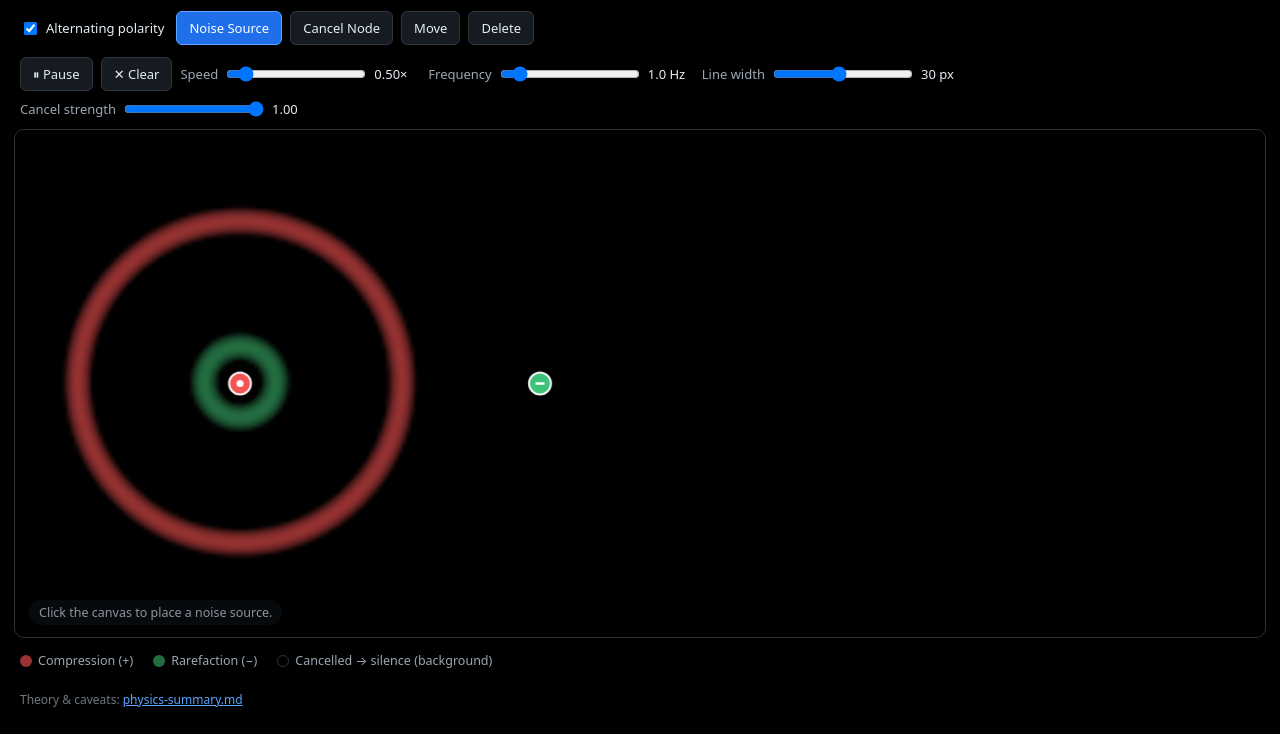
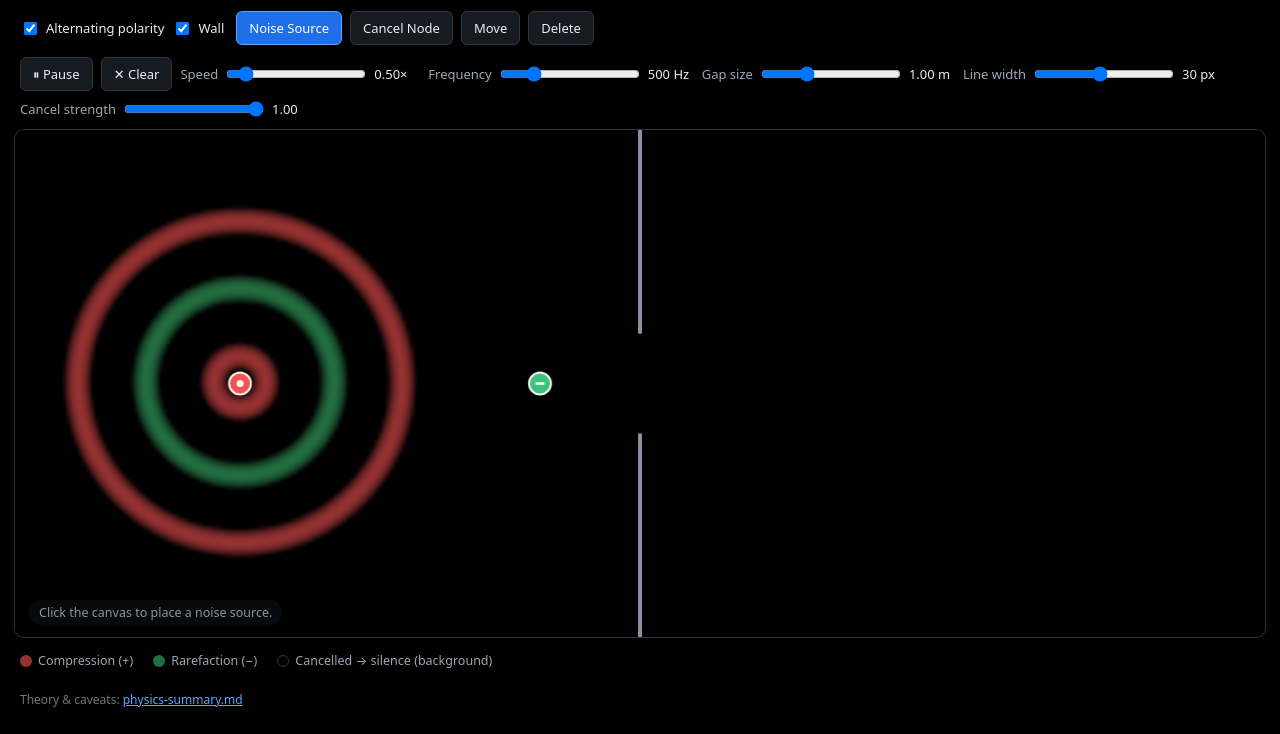
Before and after one commit to SiRJonny/noise_cancellation_simulator, a plain HTML site: page index.html in a window 1280 px wide. Shown: the part 66-800 px from the top of the page. Drawn offline with Linux system fonts and the light colour scheme; animation ran at ten frames a second.

Commit message:
Implement gap handling

```diff
--- a/app.js
+++ b/app.js
@@ -3,7 +3,9 @@
 
   // ---- Tunables ---------------------------------------------------------
   const CELL = 4;                // simulation grid cell size (CSS px)
-  const BASE_WAVE_SPEED = 130;   // propagation speed (CSS px / second)
+  const BASE_WAVE_SPEED = 130;   // visual propagation speed (CSS px / second)
+  const SPEED_OF_SOUND = 343;    // m/s (real-world speed of sound)
+  const PX_PER_METER = 100;      // display scale: 1 m = 100 px
 
   // ---- Colors (RGB) -----------------------------------------------------
   const BG = [0, 0, 0];          // background (also = fully-cancelled region)
@@ -26,6 +28,9 @@
   const strengthInput = document.getElementById('strength');
   const strengthVal = document.getElementById('strength-val');
   const alternateInput = document.getElementById('alternate');
+  const wallInput = document.getElementById('wall');
+  const gapInput = document.getElementById('gap');
+  const gapVal = document.getElementById('gap-val');
   const modeButtons = Array.from(document.querySelectorAll('.mode'));
 
   // ---- State ------------------------------------------------------------
@@ -35,12 +40,15 @@
   let mode = 'noise';
   let running = true;
   let speed = 0.5;
-  let frequency = 1;   // pulses per second (Hz)
+  let frequency = 500;   // Hz (real-world sound frequency)
   let lineWidth = 30;      // full stroke width in px (3× the old ~10 px)
   let nodeStrength = 1;    // 0..1 amplitude of anti-noise waves
   let alternate = true;    // noise source emits alternating +1 / −1 pulses
+  let wallEnabled = true;  // vertical wall with a gap across the middle
+  let gapMeters = 1;       // gap opening height in meters
 
   let cssW = 0, cssH = 0, dpr = 1;
+  let wallX = 0;   // x position of the wall (set to cssW / 2 on resize)
   let gridW = 0, gridH = 0;
   let field = null;   // signed pressure field (+ = compression, − = rarefaction)
   let offscreen = null, offCtx = null, imageData = null;
@@ -62,6 +70,7 @@
     cssW = Math.max(1, rect.width);
     cssH = Math.max(1, rect.height);
     dpr = window.devicePixelRatio || 1;
+    wallX = cssW / 2;
 
     canvas.width = Math.round(cssW * dpr);
     canvas.height = Math.round(cssH * dpr);
@@ -89,12 +98,15 @@
   // ---- Simulation -------------------------------------------------------
   function update(dt) {
     const sdt = dt * speed;
+    const wavelengthPx = SPEED_OF_SOUND * PX_PER_METER / frequency; // physical wavelength (px)
+    const emitPeriod = wavelengthPx / BASE_WAVE_SPEED;              // so rings are λ apart
+    const gapPx = gapMeters * PX_PER_METER;
 
     // 1) Emit noise wavefronts from each source (alternating polarity if enabled).
     for (const s of sources) {
       s.timer -= sdt;
       if (s.timer <= 0) {
-        s.timer += 1 / frequency;
+        s.timer += emitPeriod;
         const amp = alternate ? s.sign : 1;
         if (alternate) s.sign = -s.sign;
         waves.push({ x: s.x, y: s.y, r: 0, type: 'noise', amp, triggered: new Set() });
@@ -125,12 +137,37 @@
     }
     if (pending.length) waves.push(...pending);
 
+    // 3b) Wall diffraction: when a wavefront first reaches the wall, re-emit a
+    //     diffracted wave from the gap opening (Huygens). Narrow gap vs λ → wide
+    //     semicircular spread; wide gap vs λ → narrow beam.
+    if (wallEnabled) {
+      const theta = Math.asin(Math.min(wavelengthPx / Math.max(gapPx, 1e-6), 1));
+      const diffracted = [];
+      for (const w of waves) {
+        if (w.sector) continue;              // already-diffracted waves don't re-diffract
+        const dWall = Math.abs(wallX - w.x);
+        if (w.prevR < dWall && w.r >= dWall) {
+          const dir = Math.sign(wallX - w.x);          // +1 → right, −1 → left
+          const baseAng = dir > 0 ? 0 : Math.PI;
+          diffracted.push({
+            x: wallX, y: cssH / 2,
+            r: w.r - dWall,                             // overshoot keeps it in phase
+            type: w.type,
+            amp: w.amp,
+            triggered: (w.type === 'noise') ? new Set() : null,
+            sector: [baseAng - theta, baseAng + theta]
+          });
+        }
+      }
+      if (diffracted.length) waves.push(...diffracted);
+    }
+
     // 4) Drop wavefronts that have left the visible area.
     const maxR = Math.hypot(cssW, cssH) + 60;
     waves = waves.filter((w) => w.r <= maxR);
   }
 
-  function stampRing(field, x, y, r, halfW, amp) {
+  function stampRing(field, x, y, r, halfW, amp, sector) {
     const cx = x / CELL;
     const cy = y / CELL;
     const outer = (r + halfW) / CELL;
@@ -140,11 +177,19 @@
     const minY = Math.max(0, Math.floor(cy - outer));
     const maxY = Math.min(gridH - 1, Math.ceil(cy + outer));
 
+    // Wall clip: a wave cannot cross the wall; it is blocked on the opposite side.
+    const side = wallEnabled ? Math.sign(x - wallX) : 0;
+
     for (let gy = minY; gy <= maxY; gy++) {
       const py = gy * CELL + CELL / 2;
       const row = gy * gridW;
       for (let gx = minX; gx <= maxX; gx++) {
         const px = gx * CELL + CELL / 2;
+        if (side !== 0 && Math.sign(px - wallX) === -side) continue;  // blocked by wall
+        if (sector) {
+          const ang = Math.atan2(py - y, px - x);
+          if (!angleInSector(ang, sector[0], sector[1])) continue;     // outside the beam
+        }
         const dx = px - x;
         const dy = py - y;
         const d = Math.sqrt(dx * dx + dy * dy);
@@ -156,13 +201,21 @@
     }
   }
 
+  function angleInSector(ang, a0, a1) {
+    let a = ang % TAU; if (a < 0) a += TAU;
+    let s0 = a0 % TAU; if (s0 < 0) s0 += TAU;
+    let s1 = a1 % TAU; if (s1 < 0) s1 += TAU;
+    if (s0 <= s1) return a >= s0 && a <= s1;
+    return a >= s0 || a <= s1;   // wraps across 0
+  }
+
   function render() {
     // Stamp every wavefront into the single signed pressure field.
     field.fill(0);
     const halfW = halfWidth();
     for (const w of waves) {
       if (w.amp === 0) continue;   // skip silent anti-waves (strength = 0)
-      stampRing(field, w.x, w.y, w.r, halfW, w.amp);
+      stampRing(field, w.x, w.y, w.r, halfW, w.amp, w.sector);
     }
 
     // Convert the net pressure field into pixels.
@@ -189,6 +242,7 @@
     ctx.imageSmoothingQuality = 'high';
     ctx.drawImage(offscreen, 0, 0, cssW, cssH);
 
+    drawWall();
     drawObjects();
   }
 
@@ -222,6 +276,16 @@
     // A minus sign = inverted / anti-phase source.
     ctx.fillStyle = '#ffffff';
     ctx.fillRect(x - 4.5, y - 1.25, 9, 2.5);
+  }
+
+  function drawWall() {
+    if (!wallEnabled) return;
+    const gapPx = gapMeters * PX_PER_METER;
+    const gapTop = cssH / 2 - gapPx / 2;
+    const gapBottom = cssH / 2 + gapPx / 2;
+    ctx.fillStyle = '#8b949e';
+    if (gapTop > 0) ctx.fillRect(wallX - 2, 0, 4, gapTop);
+    if (gapBottom < cssH) ctx.fillRect(wallX - 2, gapBottom, 4, cssH - gapBottom);
   }
 
   // ---- Interaction ------------------------------------------------------
@@ -333,7 +397,7 @@
 
   freqInput.addEventListener('input', () => {
     frequency = parseFloat(freqInput.value);
-    freqVal.textContent = frequency.toFixed(1) + ' Hz';
+    freqVal.textContent = Math.round(frequency) + ' Hz';
   });
 
   widthInput.addEventListener('input', () => {
@@ -349,6 +413,15 @@
   alternateInput.addEventListener('change', () => {
     alternate = alternateInput.checked;
     for (const s of sources) s.sign = 1;   // restart alternation on red (+)
+  });
+
+  wallInput.addEventListener('change', () => {
+    wallEnabled = wallInput.checked;
+  });
+
+  gapInput.addEventListener('input', () => {
+    gapMeters = parseFloat(gapInput.value);
+    gapVal.textContent = gapMeters.toFixed(2) + ' m';
   });
 
   window.addEventListener('resize', resize);
--- a/index.html
+++ b/index.html
@@ -21,6 +21,10 @@
         <input id="alternate" type="checkbox" checked>
         Alternating polarity
       </label>
+      <label class="toggle">
+        <input id="wall" type="checkbox" checked>
+        Wall
+      </label>
     </div>
     <div class="group">
       <button class="mode active" data-mode="noise">Noise Source</button>
@@ -38,8 +42,13 @@
       </label>
       <label class="speed">
         Frequency
-        <input id="freq" type="range" min="0.2" max="8" step="0.1" value="1">
-        <span id="freq-val">1.0 Hz</span>
+        <input id="freq" type="range" min="100" max="2000" step="10" value="500">
+        <span id="freq-val">500 Hz</span>
+      </label>
+      <label class="speed">
+        Gap size
+        <input id="gap" type="range" min="0.1" max="3" step="0.05" value="1">
+        <span id="gap-val">1.00 m</span>
       </label>
       <label class="speed">
         Line width
--- a/styles.css
+++ b/styles.css
@@ -64,8 +64,8 @@ button.active { background: #1f6feb; border-color: #58a6ff; color: #ffffff; }
   font-size: 13px;
   color: #9aa7b4;
 }
-#speed, #freq, #linewidth, #strength { width: 140px; }
-#speed-val, #freq-val, #linewidth-val, #strength-val { color: #e6edf3; min-width: 46px; }
+#speed, #freq, #linewidth, #strength, #gap { width: 140px; }
+#speed-val, #freq-val, #linewidth-val, #strength-val, #gap-val { color: #e6edf3; min-width: 46px; }
 
 .canvas-wrap {
   position: relative;
```
Also changed, not shown: 1 other file.
